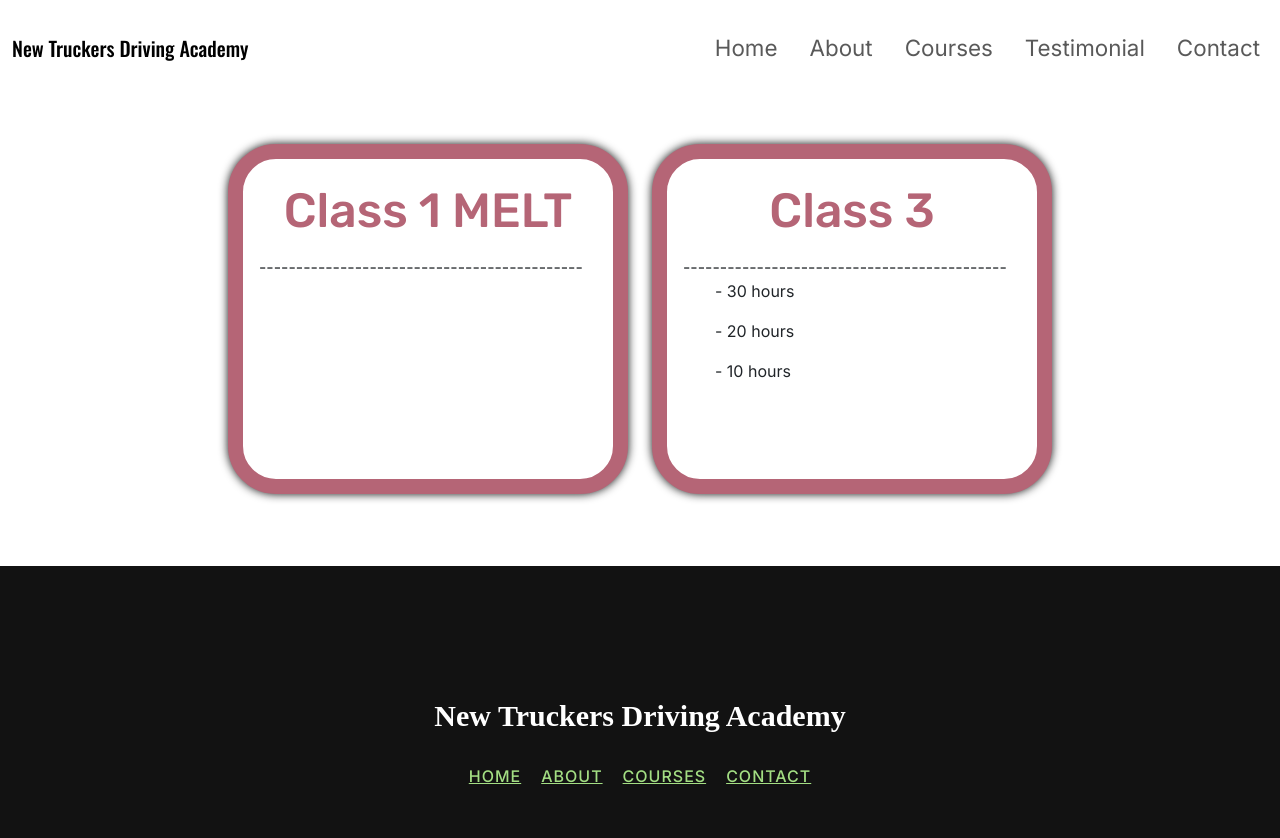
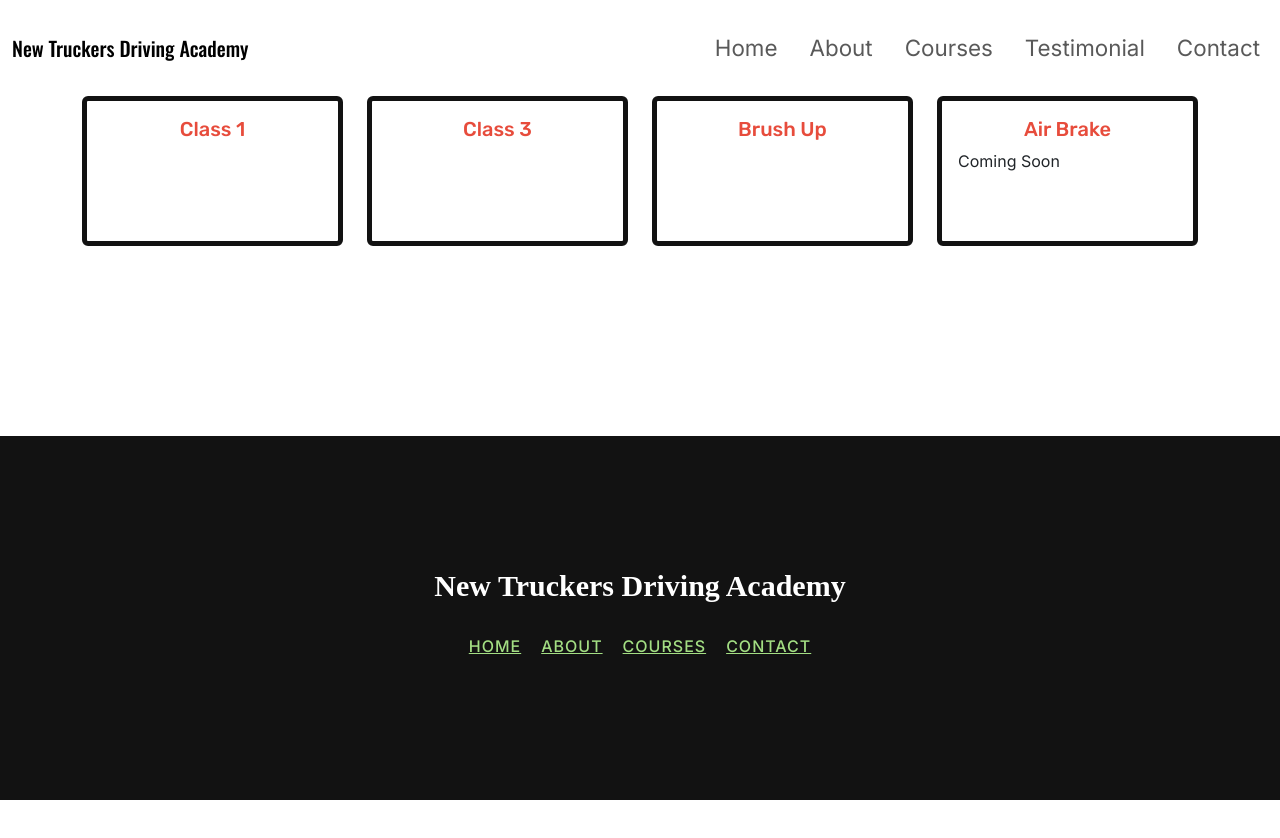
Before and after one commit to Manas273/DrivingSchool, a Next.js app: page /courses in a window 1280 px wide. Shown: the top 838 px of the page. After the commit the page ends 800 px from the top, so only its background shows below. Built offline with nearby package versions, Linux system fonts and the light colour scheme.

Commit message:
Courses page upadated.

```diff
--- a/app/courses/page.tsx
+++ b/app/courses/page.tsx
@@ -5,9 +5,49 @@ import head from '@/public/Courses.png';
 
 const Courses = () => {
     return (
-            <div className='d-flex justify-center py-5'>
-                <div className='row m-auto'>
-                    <div className='col-md-6 mb-4'>
+        <div className='container'>
+            <div className="row">
+                <div className="col-md-3">
+                    <div className={`card ${Styles.card1}`}>
+                        <div className="card-body">
+                            <h5 className={`card-title ${Styles.cardhead}`}>
+                                Class 1</h5>
+                    </div>
+                </div>
+            </div>
+                <div className="col-md-3">
+                    <div className={`card ${Styles.card1}`}>
+                        <div className="card-body">
+                            <h5 className={`card-title ${Styles.cardhead}`}>
+                                Class 3 </h5>
+                    </div>
+                </div>
+            </div>
+                <div className="col-md-3">
+                    <div className={`card ${Styles.card1}`}>
+                        <div className="card-body">
+                            <h5 className={`card-title ${Styles.cardhead}`}>
+                                Brush Up </h5>
+                    </div>
+                </div>
+            </div>
+                <div className="col-md-3">
+                    <div className={`card ${Styles.card1}`}>
+                        <div className="card-body">
+                            <h5 className={`card-title ${Styles.cardhead}`}>
+                                Air Brake </h5>
+                        <p className="card-text">Coming Soon</p>
+                    </div>
+                </div>
+                </div>
+            </div>
+        </div>
+
+
+      );
+};
+                {/* <div className='row justify-content-start'>
+                    <div className='col md-4 mb-4'>
                         <div className={`card ${Styles.card1}`}>
                             <div className='card-body'>
                             <div className={`card-title ${Styles.cardhead}`}>
@@ -22,7 +62,7 @@ const Courses = () => {
                             </div>
                         </div>
                     </div>
-                    <div className='col-md-6 mb-4'>
+                    <div className='col md-8 mb-4'>
                             <div className={`card ${Styles.card1}`}>
                                 <div className='card-body'>
                                     <div className={`card-title ${Styles.cardhead}`}>
@@ -32,16 +72,10 @@ const Courses = () => {
                                     --------------------------------------------
                                 </div>
                                     <div className='card-text'>
-                                <ul> - 30 hours</ul>
-                                <ul> - 20 hours</ul>
-                                <ul> - 10 hours</ul>
                                     </div>
                                 </div>
                             </div>
                         </div>
-                    </div>
-                </div>
-    );
-};
+                    </div> */}
 
 export default Courses;
--- a/app/page.tsx
+++ b/app/page.tsx
@@ -9,7 +9,34 @@ import Footer from "./footer";
 
 const App = () => {
   return (
-    <div className='d-flex justify-center bg-dark'>
+    <div className='container p-5'>
+      <div className="row">
+        <div className="col">
+        <div className={`card ${Styles.card1}`}>
+            <div className={`card-body ${Styles.card2}`}>
+              Location
+            </div>
+          </div>
+        </div>
+        <div className="col">
+          <div className={`card ${Styles.card1}`}>
+            <div className={`card-body ${Styles.card2}`}>
+              7:00 - 18:00
+              <br></br>
+              Monday to Saturday
+            </div>
+          </div>
+        </div>
+        <div className="col">
+          <div className={`card ${Styles.card1}`}>
+            <div className={`card-body ${Styles.card2}`}>
+              Newtruckersacademy@gmail.com
+              <br></br>
+              403-121-1211
+            </div>
+          </div>
+        </div>
+      </div>
 
     </div>
   );
--- a/styles/courses.module.css
+++ b/styles/courses.module.css
@@ -14,18 +14,19 @@
 }
 
 .card1{
-    border-color: #B56576;
-    border-width: 15px;
-    width: 25rem;
-    height: 350px;
-    border-radius: 3em 3em;
-    box-shadow: 0 0 10px #121212;
+    border-width: 5px;
+    height: 150px;
+    border-color: #121212;
 }
 
 .cardhead{
     font-family: 'Rubik', sans-serif;
-    color: #B56576;
+    color: #e74c3c;
     text-align: center;
-    font-size: 3rem;
+}
 
+.card1:hover{
+    transform: scale(1.05);
+    background-color: #121212;
+    transition: background-color 0.3s;
 }
--- a/styles/home.module.css
+++ b/styles/home.module.css
@@ -1,4 +1,6 @@
-.background{
+@import url('https://fonts.googleapis.com/css2?family=Bricolage+Grotesque&display=swap');
+
+/* .background{
     background-position: center;
     width: 500px;
     height: 500px;
@@ -14,4 +16,26 @@
     display: none;
     max-width: 100%;
     height: auto;
+} */
+
+.card1:hover{
+    box-shadow: 0 4px 8px rgba(0, 0, 0, 0.2);
+    transform: scale(1.05);
+    color: #e74c3c;
+
 }
+
+.card1{
+    height: 200px;
+    border-width: 4px;
+    border-color: #121212;
+}
+
+.card2{
+    padding-top: 45px;
+    text-align: center;
+    font-size: medium;
+    font-family: 'Bricolage Grotesque', sans-serif;
+    font-weight: bold;
+    background-color: #ffffff;
+}
```
